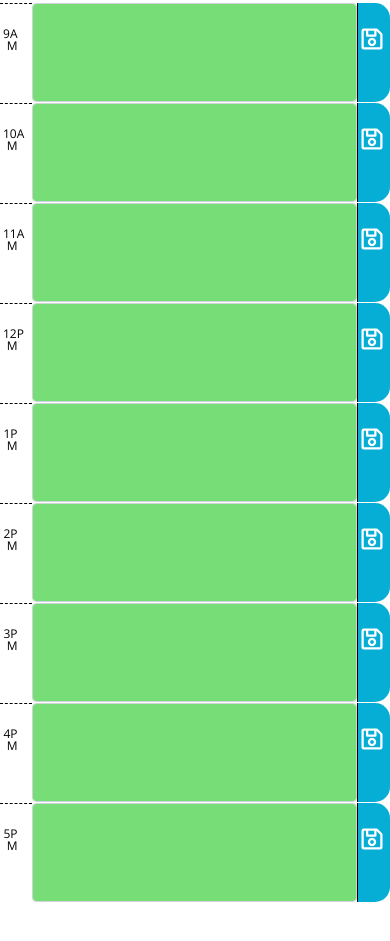
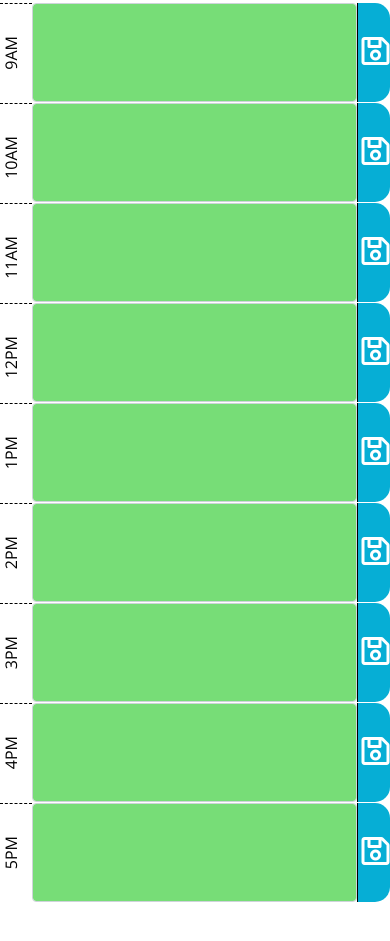
Before and after one commit to cek333/Work_Day_Scheduler, a plain HTML site: page index.html in a window 390 px wide. Shown: the part 377-1318 px from the top of the page. Drawn offline with nearby package versions, Linux system fonts and the light colour scheme.

Commit message:
tweak hour column for small screens

```diff
--- a/assets/css/style.css
+++ b/assets/css/style.css
@@ -5,11 +5,14 @@ body {
 }
 
 @media screen and (max-width: 575px) {
-  body { font-size: 12px; }
   .col-1 { padding-left: 3px; }
-  span span {
-    /* allow break-up of AM/PM designations */
-    word-wrap: break-word;
+}
+
+@media screen and (max-width: 800px) {
+  span {
+    -ms-transform: rotate(180deg); /* IE 9 */
+    transform: rotate(180deg);
+    writing-mode: vertical-rl;
   }
 }
 
--- a/index.html
+++ b/index.html
@@ -30,7 +30,7 @@
       <!-- 9am -->
       <div class="row" id="hour-9">
         <div class="col-1 hour text-right pt-0 pt-sm-2">
-          <span>9<span>AM</span></span>
+          <span>9AM</span>
         </div>
         <textarea class="col-10 form-control" aria-label="9AM Activities"></textarea>
         <div class="col-1 saveBtn text-center">
@@ -40,7 +40,7 @@
       <!-- 10am -->
       <div class="row" id="hour-10">
         <div class="col-1 hour text-right pt-0 pt-sm-2">
-          <span>10<span>AM</span></span>
+          <span>10AM</span>
         </div>
         <textarea class="col-10 form-control" aria-label="10AM Activities"></textarea>
         <div class="col-1 saveBtn text-center">
@@ -50,7 +50,7 @@
       <!-- 11am -->
       <div class="row" id="hour-11">
         <div class="col-1 hour text-right pt-0 pt-sm-2">
-          <span>11<span>AM</span></span>
+          <span>11AM</span>
         </div>
         <textarea class="col-10 form-control" aria-label="11AM Activities"></textarea>
         <div class="col-1 saveBtn text-center">
@@ -60,7 +60,7 @@
       <!-- 12pm -->
       <div class="row" id="hour-12">
         <div class="col-1 hour text-right pt-0 pt-sm-2">
-          <span>12<span>PM</span></span>
+          <span>12PM</span>
         </div>
         <textarea class="col-10 form-control" aria-label="12PM Activities"></textarea>
         <div class="col-1 saveBtn text-center">
@@ -70,7 +70,7 @@
       <!-- 1pm -->
       <div class="row" id="hour-13">
         <div class="col-1 hour text-right pt-0 pt-sm-2">
-          <span>1<span>PM</span></span>
+          <span>1PM</span>
         </div>
         <textarea class="col-10 form-control" aria-label="1PM Activities"></textarea>
         <div class="col-1 saveBtn text-center">
@@ -80,7 +80,7 @@
       <!-- 2pm -->
       <div class="row" id="hour-14">
         <div class="col-1 hour text-right pt-0 pt-sm-2">
-          <span>2<span>PM</span></span>
+          <span>2PM</span>
         </div>
         <textarea class="col-10 form-control" aria-label="2PM Activities"></textarea>
         <div class="col-1 saveBtn text-center">
@@ -90,7 +90,7 @@
       <!-- 3pm -->
       <div class="row" id="hour-15">
         <div class="col-1 hour text-right pt-0 pt-sm-2">
-          <span>3<span>PM</span></span>
+          <span>3PM</span>
         </div>
         <textarea class="col-10 form-control" aria-label="3PM Activities"></textarea>
         <div class="col-1 saveBtn text-center">
@@ -100,7 +100,7 @@
       <!-- 4pm -->
       <div class="row" id="hour-16">
         <div class="col-1 hour text-right pt-0 pt-sm-2">
-          <span>4<span>PM</span></span>
+          <span>4PM</span>
         </div>
         <textarea class="col-10 form-control" aria-label="4PM Activities"></textarea>
         <div class="col-1 saveBtn text-center">
@@ -110,7 +110,7 @@
       <!-- 5pm -->
       <div class="row" id="hour-17">
         <div class="col-1 hour text-right pt-0 pt-sm-2">
-          <span>5<span>PM</span></span>
+          <span>5PM</span>
         </div>
         <textarea class="col-10 form-control" aria-label="5PM Activities"></textarea>
         <div class="col-1 saveBtn text-center">
```
